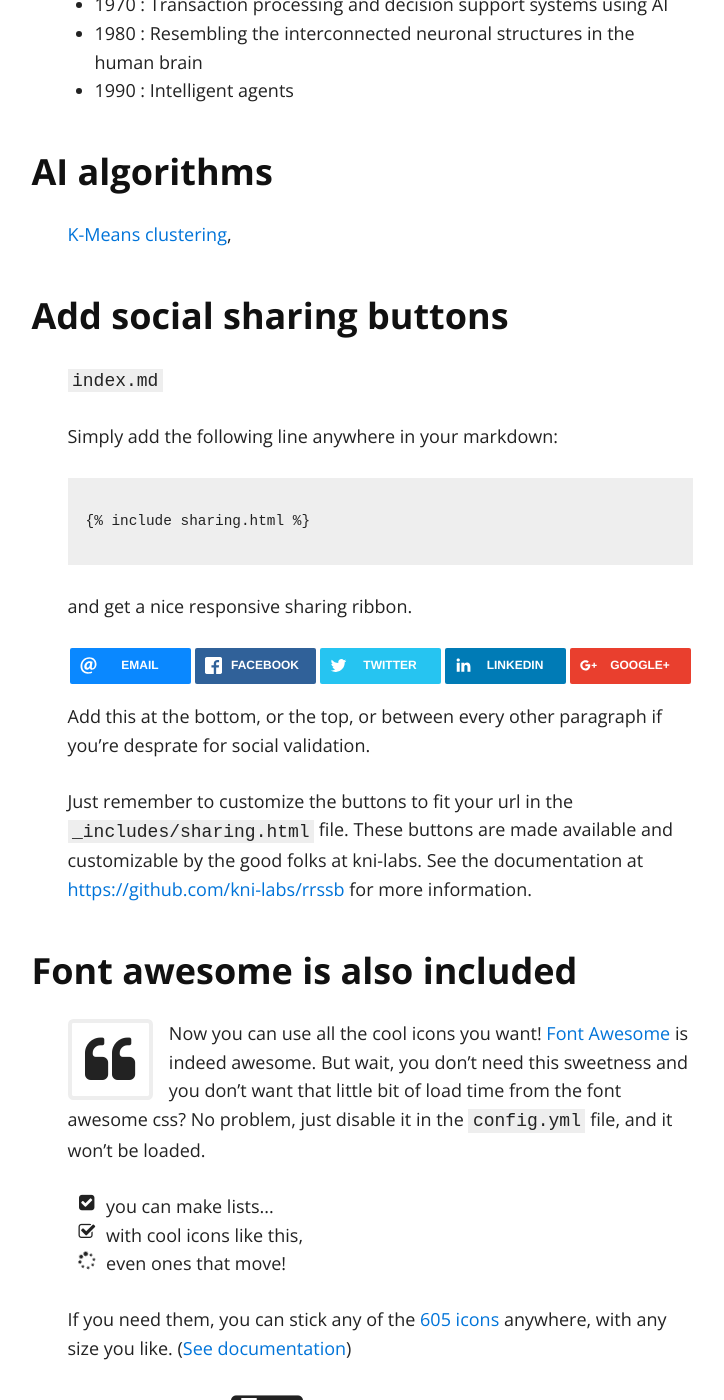
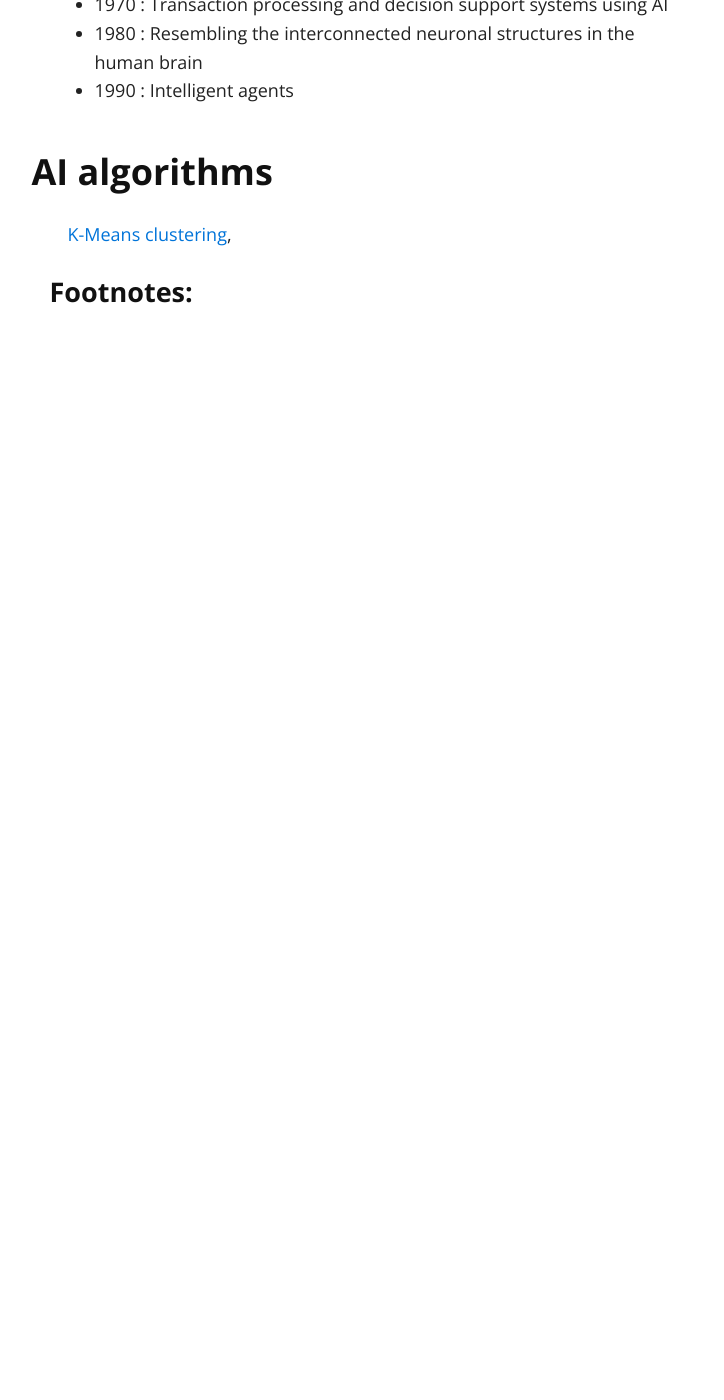
Before and after one commit to peterszatmary/ai, a Jekyll site: the page built from index.markdown, in a window 1280 px wide and 1400 px high, scrolled down 2186 px. Shown: the whole window, without its empty margins (260-984 px from the left). Built offline with Jekyll 4.4.1, drawn with Linux system fonts in a browser that asks for light colours; nearby versions of some CDN libraries; after the commit the page ends 2585 px from its top, so only the background shows below that.

Commit message:
example.markdown to store possibilities of template.

```diff
--- a/index.markdown
+++ b/index.markdown
@@ -30,44 +30,4 @@ include_word_cloud: word-cloud.html
 <a href="" target="_blank">K-Means clustering</a>,
 
 
-### Add social sharing buttons
-
-<code>index.md</code>
-
-
-Simply add the following line anywhere in your markdown:
-
-<pre><code>{% raw  %}
-{% include sharing.html %}
-{% endraw %}
-</code></pre>
-
-and get a nice responsive sharing ribbon.
-
-{% include sharing.html %}
-
-Add this at the bottom, or the top, or between every other paragraph if you're desprate for social validation.
-
-Just remember to customize the buttons to fit your url in the `_includes/sharing.html` file. These buttons are made available and customizable by the good folks at kni-labs. See the documentation at [https://github.com/kni-labs/rrssb](https://github.com/kni-labs/rrssb) for more information.
-
-### Font awesome is also included
-
-<i class="fa fa-quote-left fa-3x fa-pull-left fa-border"></i> Now you can use all the cool icons you want! [Font Awesome](http://fontawesome.io) is indeed awesome. But wait, you don't need this sweetness and you don't want that little bit of load time from the font awesome css? No problem, just disable it in the `config.yml` file, and it won't be loaded.
-
-<ul class="fa-ul">
-  <li><i class="fa-li fa fa-check-square"></i>you can make lists...</li>
-  <li><i class="fa-li fa fa-check-square-o"></i>with cool icons like this,</li>
-  <li><i class="fa-li fa fa-spinner fa-spin"></i>even ones that move!</li>
-</ul>
-
-If you need them, you can stick any of the [605 icons](http://fontawesome.io/icons/) anywhere, with any size you like. ([See documentation](http://fontawesome.io/examples/))
-
-<i class="fa fa-building"></i>&nbsp;&nbsp;<i class="fa fa-bus fa-lg"></i>&nbsp;&nbsp;<i class="fa fa-cube fa-2x"></i>&nbsp;&nbsp;<i class="fa fa-paper-plane fa-3x"></i>&nbsp;&nbsp;<i class="fa fa-camera-retro fa-4x">
-
-<hr />
-
 ##### Footnotes:
-
-[^1]: This is a footnote. Click to return.
-
-[^2]: Here is another.
```
Also changed, not shown: about.markdown (deleted, +0 -18 lines), example.markdown (added, +46 -0 lines).
